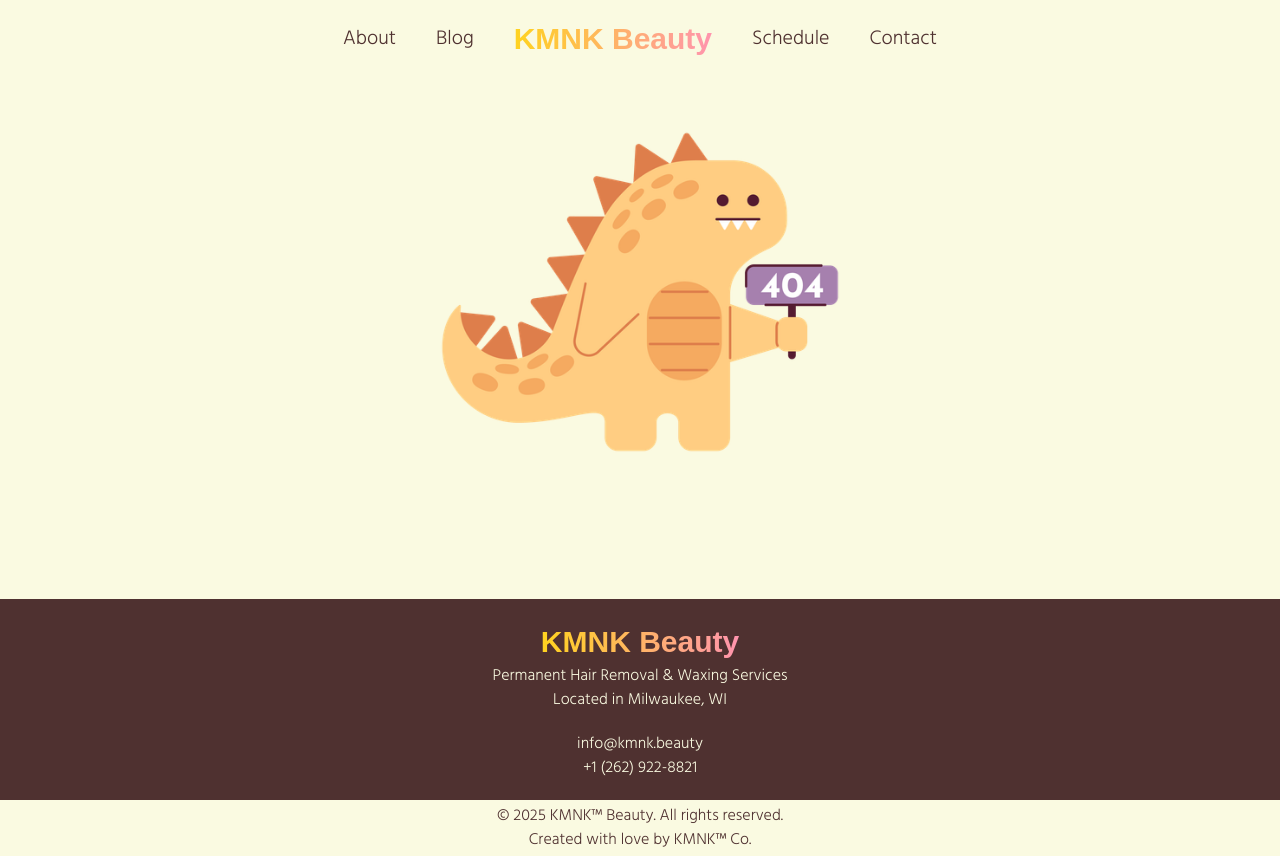
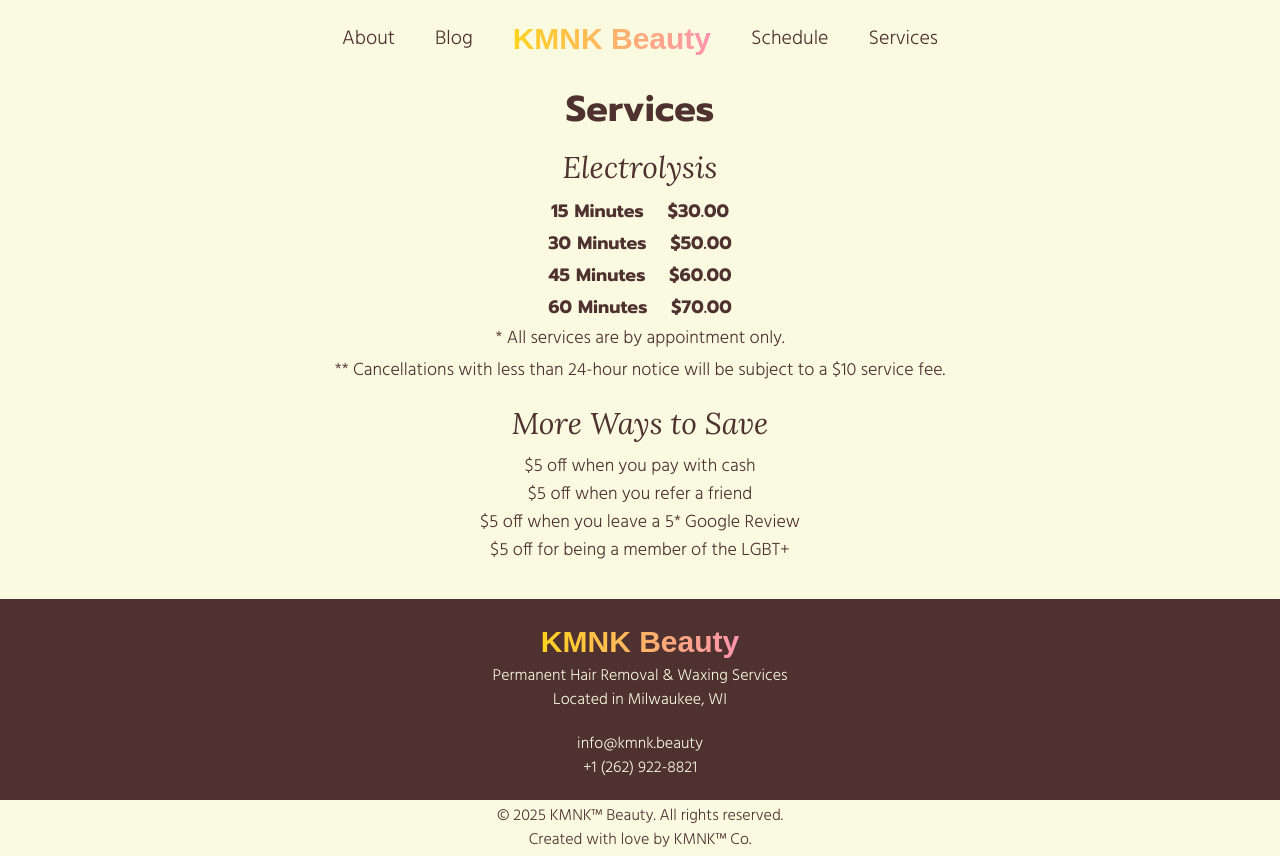
Before and after one commit to kmnk-co/kmnk-beauty, a Next.js app: page /services in a window 1280 px wide. Before the commit this address had no page. Built offline with nearby package versions, Linux system fonts and the light colour scheme; a web font is replaced by a local one.

Commit message:
Added pricing. Hopefully fixed scheduling link

```diff
--- a/app/layout/footer.tsx
+++ b/app/layout/footer.tsx
@@ -12,8 +12,10 @@ const Footer = () => {
             <div>Permanent Hair Removal & Waxing Services</div>
             <div>Located in Milwaukee, WI</div>
           </div>
-            <Link href="mailto:info@kmnk.beauty" className="block hover:underline">info@kmnk.beauty</Link>
-            <Link href="tel:+12629228821" className="block hover:underline">+1 (262) 922-8821</Link>
+          {/* <Link href="mailto:info@kmnk.beauty" className="block hover:underline">info@kmnk.beauty</Link>
+            <Link href="tel:+12629228821" className="block hover:underline">+1 (262) 922-8821</Link> */}
+          <div className="block hover:underline hover:cursor-pointer">info@kmnk.beauty</div>
+          <div className="block hover:underline hover:cursor-pointer">+1 (262) 922-8821</div>
         </div>
       </div>
       <div className="py-1 bg-background text-center text-foreground hind-light">
--- a/app/layout/header.tsx
+++ b/app/layout/header.tsx
@@ -3,8 +3,8 @@ import Link from "next/link";
 const Links = [
   { Text: "About", Url: "/about" },
   { Text: "Blog", Url: "/blog" },
-  { Text: "Schedule", Url: "https:/cal.com/kmnk-beauty" },
-  { Text: "Contact", Url: "/contact" },
+  { Text: "Schedule", Url: "https://cal.com/kmnk-beauty" },
+  { Text: "Services", Url: "/services" },
 ];
 
 const Header = () => {
@@ -19,13 +19,13 @@ const Header = () => {
       <div className="flex justify-center items-center hind-light">
         {Links.map((value, index, array) => {
           return index < array.length / 2 ? (
-            <a
+            <Link
               key={value.Url}
               className="mx-2 text-md sm:text-lg sm:mx-3 lg:text-xl lg:mx-5 hover:underline"
               href={value.Url}
             >
               {value.Text}
-            </a>
+            </Link>
           ) : null;
         })}
         <Link
@@ -36,13 +36,13 @@ const Header = () => {
         </Link>
         {Links.map((value, index, array) => {
           return index >= array.length / 2 ? (
-            <a
+            <Link
               key={value.Url}
               className="mx-2 text-md sm:text-lg sm:mx-3 lg:text-xl lg:mx-5 hover:underline"
               href={value.Url}
             >
               {value.Text}
-            </a>
+            </Link>
           ) : null;
         })}
       </div>
--- /dev/null
+++ b/app/services/page.tsx
@@ -0,0 +1,52 @@
+const Prices = [
+  { Duration: 15, Cost: 30 },
+  { Duration: 30, Cost: 50 },
+  { Duration: 45, Cost: 60 },
+  { Duration: 60, Cost: 70 },
+];
+
+const Page = () => {
+  const Format = new Intl.NumberFormat("en-US", {
+    style: "currency",
+    currency: "USD",
+  });
+
+  return (
+    <div className="cmp-container">
+      <div className="mt-3 mb-5 text-4xl text-center prompt">Services</div>
+      <div className="my-5">
+        <div className="my-3 text-3xl text-center lora-normal-oblique">
+          Electrolysis
+        </div>
+        {Prices.map((value, index) => (
+          <div key={index} className="my-1 flex flex-row place-content-center">
+            <div className="pr-3 text-lg prompt">{value.Duration} Minutes</div>
+            <div className="pl-3 text-lg prompt">
+              {Format.format(value.Cost)}
+            </div>
+          </div>
+        ))}
+        <div className="my-1 text-lg text-center hind-light">
+          * All services are by appointment only.
+        </div>
+        <div className="my-1 text-lg text-center hind-light">
+          ** Cancellations with less than 24-hour notice will be subject to a
+          $10 service fee.
+        </div>
+      </div>
+      <div className="my-5">
+        <div className="my-3 text-3xl text-center lora-normal-oblique">
+          More Ways to Save
+        </div>
+        <ol className="text-lg text-center hind-light">
+          <li>$5 off when you pay with cash</li>
+          <li>$5 off when you refer a friend</li>
+          <li>$5 off when you leave a 5* Google Review</li>
+          <li>$5 off for being a member of the LGBT+</li>
+        </ol>
+      </div>
+    </div>
+  );
+};
+
+export default Page;
```
